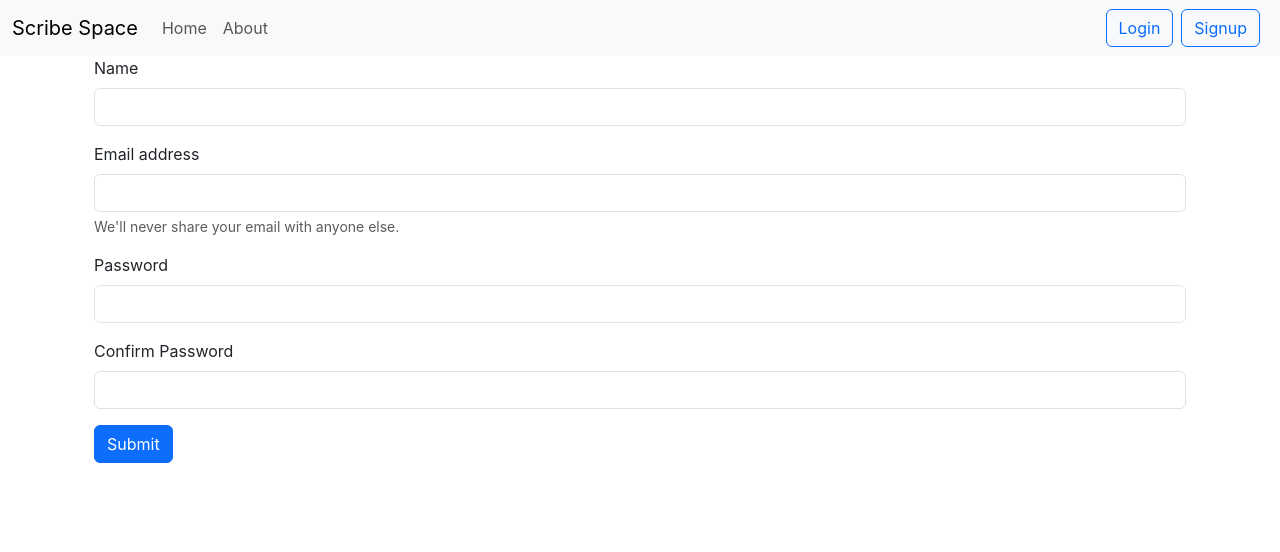
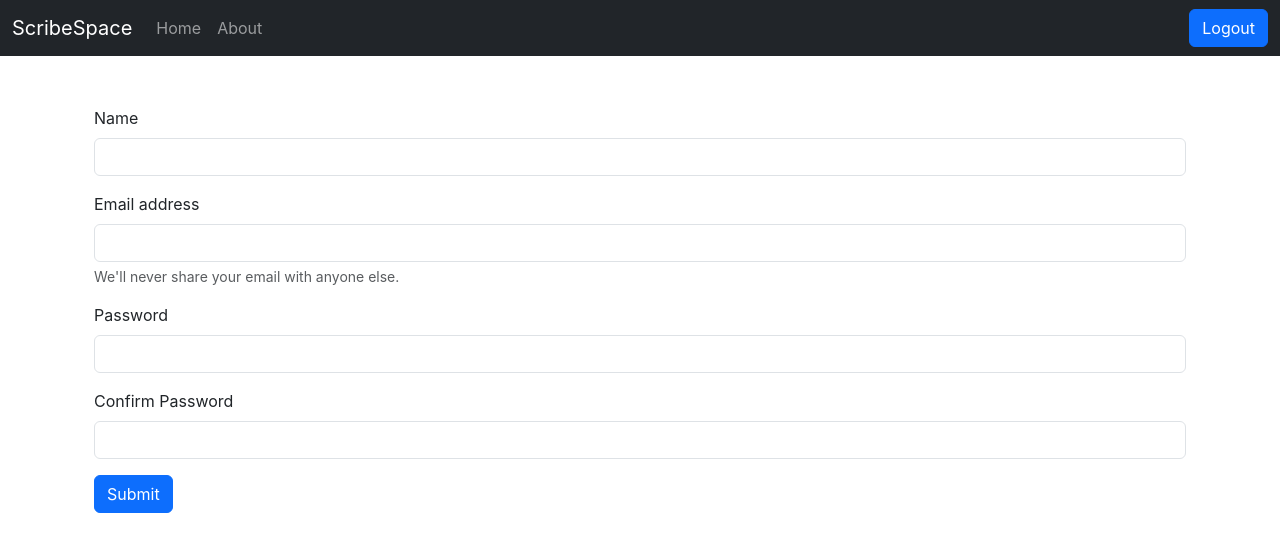
Before and after one commit to tourist03/Scribe-Script, a React (Create React App) app in the folder scribespace/: page /signup in a window 1280 px wide. Shown: the top 552 px of the page. Built offline with nearby package versions, Linux system fonts and the light colour scheme; sample sign-in values are in the browser's storage.

Commit message:
Refactored the ScribeSpace ClientSide and added the Logout button and removed the auth token and taking it from the localstorage.getItem

```diff
--- a/scribespace/src/App.js
+++ b/scribespace/src/App.js
@@ -8,35 +8,43 @@ import Alert from "./components/Alert";
 import Login from "./components/Login";
 import SignUp from "./components/signup";
 import { useState } from "react";
+import PrivateRoute from "./components/PrivateRoute";
 
 function App() {
   const [alert, setAlert] = useState(null);
+
   const showAlert = (message, type) => {
     setAlert({
-      message: message,
-      type: type,
+      msg: message,
+      type: type
     });
     setTimeout(() => {
       setAlert(null);
-    }, 2000);
+    }, 1500);
   };
+
   return (
-    <>
     <NoteState>
       <Router>
         <Navbar />
-          <Alert alert = {alert} />
+        <Alert alert={alert} />
         <div className="container">
           <Routes>
-              <Route exact path="/" element={<Home showAlert = {showAlert}/>} />
-              <Route exact path="/about" element={<About />} />
-              <Route exact path="/login" element={<Login showAlert = {showAlert}/>} />
-              <Route exact path="/signup" element={<SignUp showAlert = {showAlert}/>} />
+            <Route
+              path="/"
+              element={
+                <PrivateRoute>
+                  <Home showAlert={showAlert} />
+                </PrivateRoute>
+              }
+            />
+            <Route path="/about" element={<About />} />
+            <Route path="/login" element={<Login showAlert={showAlert} />} />
+            <Route path="/signup" element={<SignUp showAlert={showAlert} />} />
           </Routes>
         </div>
       </Router>
     </NoteState>
-    </>
   );
 }
 
--- a/scribespace/src/components/AddNote.js
+++ b/scribespace/src/components/AddNote.js
@@ -1,17 +1,16 @@
 import React, { useContext, useState } from "react";
 import noteContext from "../context/notes/noteContext";
 
-const AddNote = (props) => {
+const AddNote = ({ showAlert }) => {
   const context = useContext(noteContext);
-  const { notes, addNote } = context;
+  const { addNote } = context;
 
   const [note, setNote] = useState({ title: "", description: "", tag: "" });
   const handleClick = (e) => {
     e.preventDefault();
     addNote(note.title, note.description, note.tag);
-    setNote({ title: "", description: " ", tag: " " });
-    props.showAlert("note added successfully" , "info");
-
+    setNote({ title: "", description: "", tag: "" });
+    showAlert("Note added successfully", "success");
   };
   const onChange = (e) => {
     setNote({ ...note, [e.target.name]: e.target.value });
--- a/scribespace/src/components/Alert.js
+++ b/scribespace/src/components/Alert.js
@@ -2,22 +2,14 @@ import React from "react";
 
 const Alert = (props) => {
   return (
-    props.alert && (
-      <div>
-        <div
-          className={`alert alert-${props.alert.type} alert-dismissible fade show`}
-          role="alert"
-        >
-          <strong>{props.alert.message}</strong>
-          <button
-            type="button"
-            className="btn-close"
-            data-bs-dismiss="alert"
-            aria-label="Close"
-          ></button>
+    <div style={{height: '50px'}}>
+      {props.alert && (
+        <div className={`alert alert-${props.alert.type} alert-dismissible fade show`} role="alert">
+          {props.alert.msg}
         </div>
-      </div>
-    )
+      )}
+    </div>
   );
-}
-export default Alert
+};
+
+export default Alert;
--- a/scribespace/src/components/Home.js
+++ b/scribespace/src/components/Home.js
@@ -2,8 +2,7 @@ import React from "react";
 import Notes from "./Notes";
 import AddNote from "./AddNote";
 
-const Home = (props) => {
-  const { showAlert } = props;
+const Home = ({ showAlert }) => {
   return (
     <div>
       <Notes showAlert={showAlert} />
--- a/scribespace/src/components/Login.js
+++ b/scribespace/src/components/Login.js
@@ -8,6 +8,8 @@ const Login = (props) => {
   const handleSubmit = async (e) => {
     e.preventDefault();
     const host = "http://localhost:5001";
+
+    try {
       const response = await fetch(`${host}/api/auth/login`, {
         method: "POST",
         headers: {
@@ -18,20 +20,25 @@ const Login = (props) => {
           password: credentials.password,
         }),
       });
+
       const json = await response.json();
-    console.log(json);
+      console.log('Login response:', json);
 
       if (json.success) {
-      //save the authtoken and redirect
+        // Save the token first
+        localStorage.setItem('token', json.authToken);
 
-      localStorage.setItem("token", json.authtoken);
+        // Show success message
+        props.showAlert("Login successful!", "success");
+
+        // Navigate after everything is done
         navigate("/");
-      // props.showAlert(
-      //   "Login in successfully, Create your first note now!!!! ",
-      //   "success"
-      // );
       } else {
         props.showAlert("Invalid Credentials", "danger");
+      }
+    } catch (error) {
+      console.error('Login error:', error);
+      props.showAlert("Something went wrong", "danger");
     }
   };
 
--- a/scribespace/src/components/Navbar.js
+++ b/scribespace/src/components/Navbar.js
@@ -1,58 +1,66 @@
-import { React } from "react";
-import { Link, useLocation } from "react-router-dom";
+import { Link, useLocation, useNavigate } from "react-router-dom";
 
 const Navbar = () => {
   let location = useLocation();
+  let navigate = useNavigate();
+
+  const handleLogout = () => {
+    localStorage.removeItem('token');
+    navigate('/login');
+  };
+
   return (
-    <div>
-      <nav className="navbar navbar-expand-lg bg-body-tertiary">
+     <nav className="navbar navbar-expand-lg navbar-dark bg-dark">
+      {/* <nav className="navbar navbar-expand-lg bg-body-tertiary"> */}
       <div className="container-fluid">
         <Link className="navbar-brand" to="/">
-            Scribe Space
+          ScribeSpace
         </Link>
         <button
           className="navbar-toggler"
           type="button"
           data-bs-toggle="collapse"
-            data-bs-target="#navbarNavAltMarkup"
-            aria-controls="navbarNavAltMarkup"
+          data-bs-target="#navbarSupportedContent"
+          aria-controls="navbarSupportedContent"
           aria-expanded="false"
           aria-label="Toggle navigation"
         >
           <span className="navbar-toggler-icon"></span>
         </button>
-          <div className="collapse navbar-collapse" id="navbarNavAltMarkup">
-            <div className="navbar-nav me-auto">
-              <Link
-                className={`nav-link ${
-                  location.pathname === "/" ? "active" : ""
-                }`}
-                aria-current="page"
-                to="/"
-              >
+        <div className="collapse navbar-collapse" id="navbarSupportedContent">
+          <ul className="navbar-nav me-auto mb-2 mb-lg-0">
+            {localStorage.getItem('token') && (
+              <>
+                <li className="nav-item">
+                  <Link className={`nav-link ${location.pathname === "/" ? "active" : ""}`} to="/">
                     Home
                   </Link>
-              <Link
-                className={`nav-link ${
-                  location.pathname === "/about" ? "active" : ""
-                }`}
-                to="/about"
-              >
+                </li>
+                <li className="nav-item">
+                  <Link className={`nav-link ${location.pathname === "/about" ? "active" : ""}`} to="/about">
                     About
                   </Link>
-            </div>
+                </li>
+              </>
+            )}
+          </ul>
+          {!localStorage.getItem('token') ? (
             <form className="d-flex">
-              <Link className="btn btn-outline-primary me-2"  to = "/login"role="button">
+              <Link className="btn btn-primary mx-1" to="/login" role="button">
                 Login
               </Link>
-              <Link className="btn btn-outline-primary me-2" to = "/signup" role="button">
+              <Link className="btn btn-primary mx-1" to="/signup" role="button">
                 Signup
               </Link>
             </form>
+          ) : (
+            <button onClick={handleLogout} className="btn btn-primary">
+              Logout
+            </button>
+          )}
         </div>
       </div>
     </nav>
-    </div>
   );
 };
 
--- a/scribespace/src/components/NoteItem.js
+++ b/scribespace/src/components/NoteItem.js
@@ -5,8 +5,13 @@ import noteContext from "../context/notes/noteContext";
 const NoteItem = (props) => {
   const context = useContext(noteContext);
   const { deleteNote } = context;
+  const { note, updateNote, showAlert } = props;
 
-  const { note, updateNote } = props;
+  const handleDelete = () => {
+    deleteNote(note._id);
+    showAlert("Note deleted successfully", "success");
+  };
+
   return (
     <div className="col-md-3">
       <div className="card my-3">
@@ -15,9 +20,7 @@ const NoteItem = (props) => {
             <i
               className="fa-duotone fa-regular fa-trash-can my-2 mx-3"
               style={{ color: "#594fa1" }}
-              onClick={() => {
-                deleteNote(note._id);props.showAlert("note deleted successfully" , "danger")
-              }}
+              onClick={handleDelete}
             ></i>
             <i
               className="fa-duotone fa-solid fa-user-pen mx-1"
--- a/scribespace/src/components/Notes.js
+++ b/scribespace/src/components/Notes.js
@@ -2,8 +2,10 @@ import React, { useContext, useEffect, useRef, useState } from "react";
 import noteContext from "../context/notes/noteContext";
 import NoteItem from "./NoteItem";
 import AddNote from "./AddNote";
+import { useNavigate } from "react-router-dom";
 
 const Notes = (props) => {
+  let navigate = useNavigate();
   const context = useContext(noteContext);
   const { notes, getNotes, editNote } = context;
 
@@ -24,7 +26,11 @@ const Notes = (props) => {
     });
   };
   useEffect(() => {
-    getNotes();
+    if (localStorage.getItem("token")) {
+      getNotes();
+    } else {
+      navigate("/login");
+    }
   }, []);
 
   const ref = useRef(null);
@@ -34,7 +40,7 @@ const Notes = (props) => {
     console.log("Updating the note", note);
     editNote(note.id, note.etitle, note.edescription, note.etag);
     refClose.current.click();
-    props.showAlert("note updated successfully" , "warning")
+    props.showAlert("note updated successfully", "warning");
   };
   const onChange = (e) => {
     setNote({ ...note, [e.target.name]: e.target.value });
@@ -143,11 +149,16 @@ const Notes = (props) => {
       <div className="row my-3">
         <h2>All Notes</h2>
         <div className="container">
-          {notes.length === 0 && "Create your first note now"}
+          {(!notes || notes.length === 0) && "Create your first note now"}
         </div>
-        {notes.map((note) => {
+        {Array.isArray(notes) && notes.map((note) => {
           return (
-            <NoteItem key={note._id} updateNote={updateNote} showAlert={props.showAlert} note={note} />
+            <NoteItem
+              key={note._id}
+              updateNote={updateNote}
+              showAlert={props.showAlert}
+              note={note}
+            />
           );
         })}
       </div>
--- /dev/null
+++ b/scribespace/src/components/PrivateRoute.js
@@ -0,0 +1,15 @@
+import { Navigate } from 'react-router-dom';
+
+const PrivateRoute = ({ children }) => {
+  const token = localStorage.getItem('token');
+
+  if (!token) {
+    // Redirect to login if there's no token
+    return <Navigate to="/login" />;
+  }
+
+  // Render child components if authenticated
+  return children;
+};
+
+export default PrivateRoute;
```
Also changed, not shown: scribespace/src/context/notes/NoteState.js (+36 -12 lines). Lines whose indentation alone changed are shown as unchanged.
